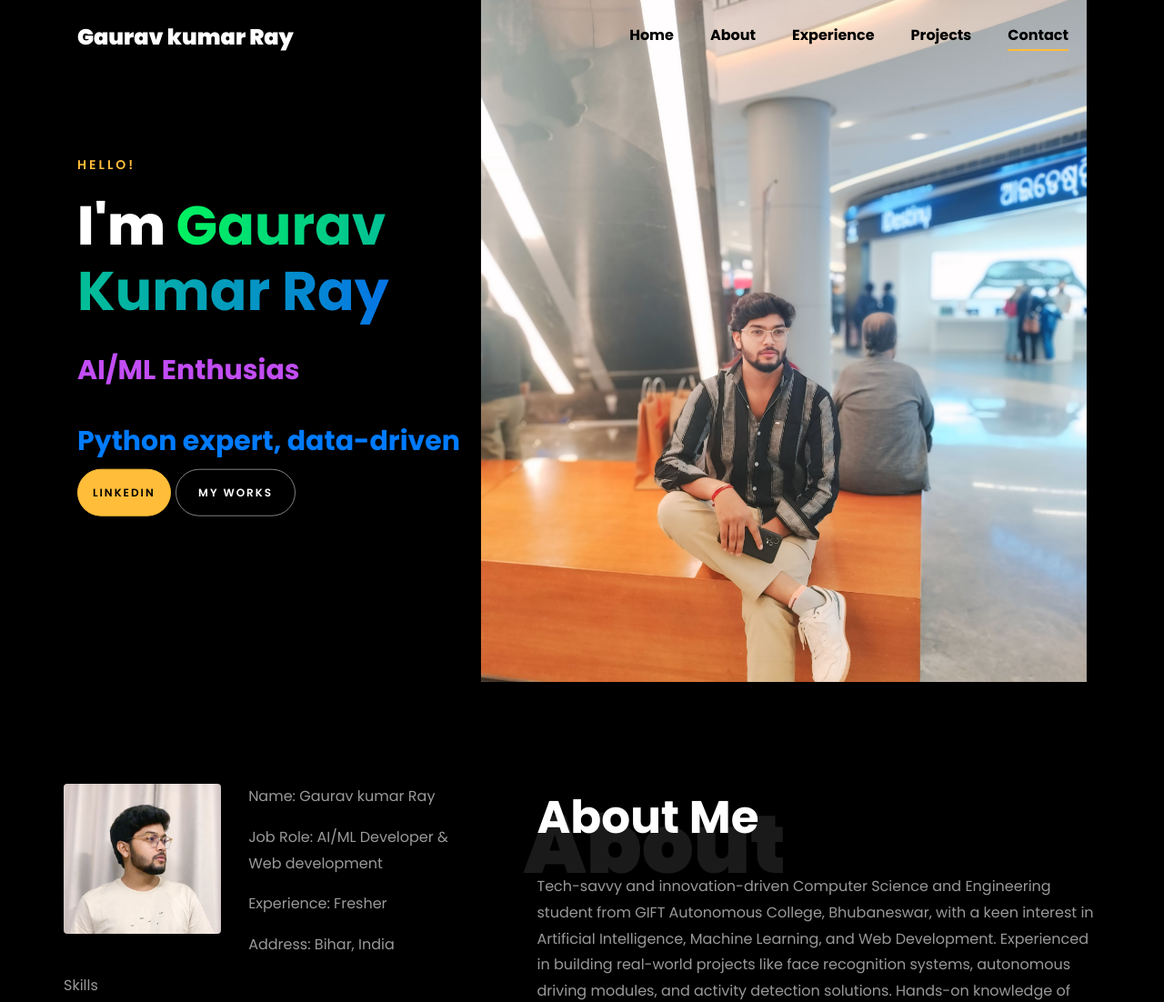
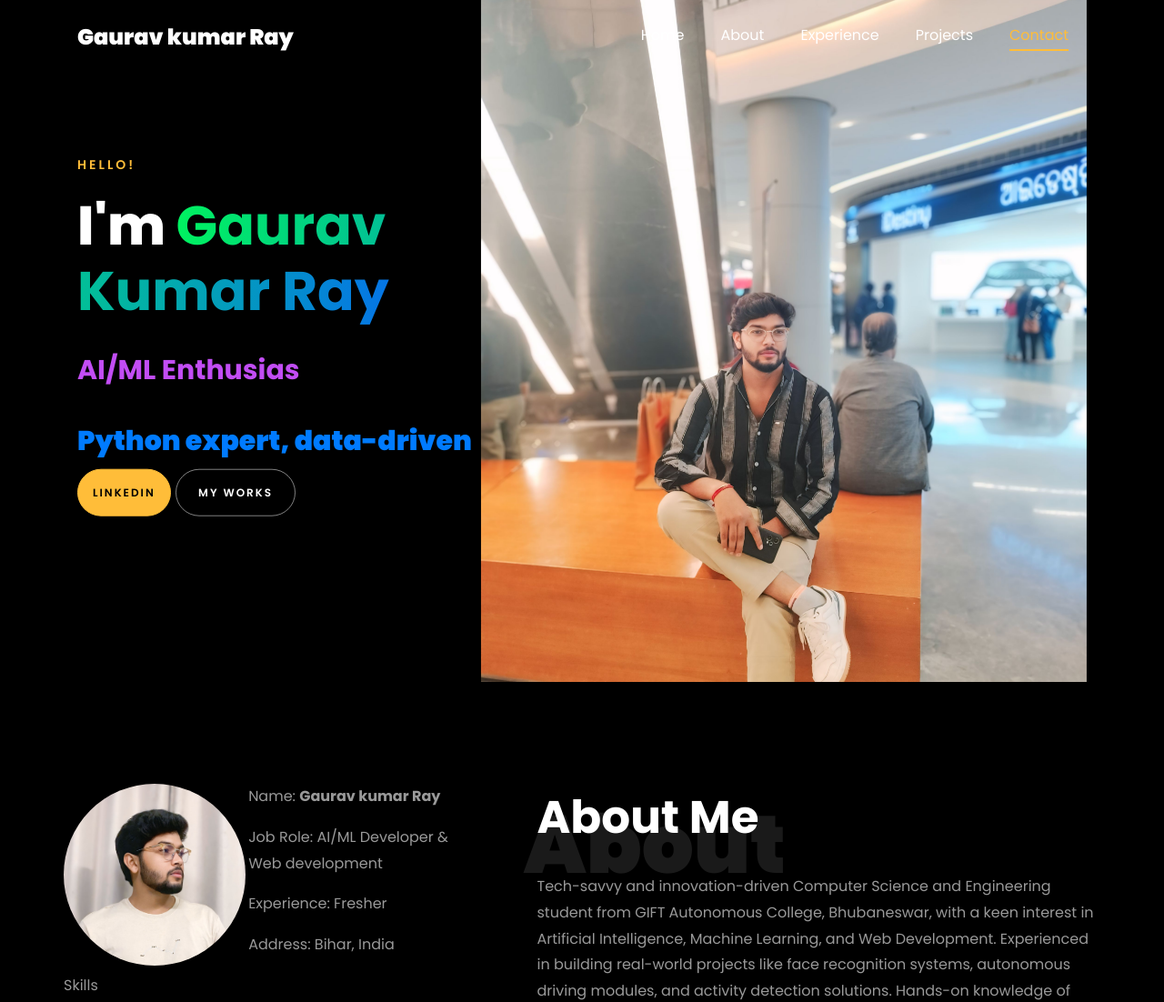
Before and after one commit to gkr-gaurav-roy/portfolio, a plain HTML site: page index.html in a window 1280 px wide. Shown: the top 1102 px of the page at 91% size. Drawn offline with Linux system fonts and the light colour scheme; animation ran at ten frames a second; files whose address does not match are found by name.

Commit message:
Update index.html

```diff
--- a/index.html
+++ b/index.html
@@ -126,11 +126,11 @@
 
 	      <div class="collapse navbar-collapse" id="ftco-nav">
 	        <ul class="navbar-nav nav ml-auto">
-	          <li class="nav-item"><a href="#home-section" class="nav-link" style="color: black; font-weight: bold;"  ><span>Home</span></a></li>
-	          <li class="nav-item"><a href="#about-section" class="nav-link" style="color: black; font-weight: bold;" ><span>About</span></a></li>
-	          <li class="nav-item"><a href="#Experience-section" class="nav-link" style="color: black; font-weight: bold;" ><span>Experience</span></a></li>
-	          <li class="nav-item"><a href="#project-section" class="nav-link" style="color: black; font-weight: bold;" ><span>Projects</span></a></li>
-	          <li class="nav-item"><a href="#contact-section" class="nav-link" style="color: black; font-weight: bold;" ><span>Contact</span></a></li>
+	          <li class="nav-item"><a href="#home-section" class="nav-link"  font-weight: bold;"  ><span>Home</span></a></li>
+	          <li class="nav-item"><a href="#about-section" class="nav-link" font-weight: bold;" ><span>About</span></a></li>
+	          <li class="nav-item"><a href="#Experience-section" class="nav-link" font-weight: bold;" ><span>Experience</span></a></li>
+	          <li class="nav-item"><a href="#project-section" class="nav-link" font-weight: bold;" ><span>Projects</span></a></li>
+	          <li class="nav-item"><a href="#contact-section" class="nav-link"  font-weight: bold;" ><span>Contact</span></a></li>
 
 	        </ul>
 	      </div>
@@ -192,7 +192,7 @@
 						<br>
 						<br>
 			            <h2 style="font-weight: bold; color: rgb(0, 123, 255);">
-							Python expert, data-driven
+							<b>Python expert, data-driven</b>
 						  </h2>
 
 
@@ -236,13 +236,13 @@
 								<div class="row">
 									<div class="col-sm-6 col-md-5">
 									  <div class="about-img">
-										<img src="images/about.jpg" class="img-fluid rounded b-shadow-a" alt="">
+										<img src="images/about.jpg" style="border-radius: 50%; width: 200px; height: 200px; object-fit: cover;" alt="">
 									  </div>
 									</div>
 									<!-- Details next to profile image -->
 									<div class="col-sm-6 col-md-7">
 									  <div class="about-info">
-										<p><span class="title-s">Name: </span> <span>Gaurav kumar Ray</span></p>
+										<p><span class="title-s">Name: </span> <span> <b>Gaurav kumar Ray</b></span></p>
 										<p><span class="title-s">Job Role: </span> <span>AI/ML Developer & Web development</span></p>
 										<p><span class="title-s">Experience: </span> <span>Fresher</span></p>
 										<p><span class="title-s">Address: </span> <span>Bihar, India</span></p>
@@ -332,8 +332,8 @@
     			<div class="col-md-6">
     				<div class="resume-wrap ftco-animate">
     					<span class="date">2022-2026</span>
-    					<h2>Bachelor of Engineering</h2>
-    					<span class="position">GIFT Autonmous BBSR</span>
+    					<h2>Bachelor of Technology (CSE)</h2>
+    					<span class="position">GIFT Autonmous, Bhubaneswar </span>
     					<p class="mt-4">Grade: First class distinction.</p>
     				</div>
     			</div>
@@ -431,7 +431,7 @@
 					<ul>
 						<li>Problem & Solution: Built a gaming car for autonomous mode, improving driving behavior analysis.</li>
 						<li>Tools Used: Python, OpenCV, ML/DL models, Sensor Integration.</li>
-						<li>Impact: Enhanced system accuracy, real-Ɵme obstacle detection, and beƩer operational efficiency</li>
+						<li>Impact: Enhanced system accuracy, real-time obstacle detection, and beƩer operational efficiency</li>
 					</ul>
 				 </p>
               </div>
```
